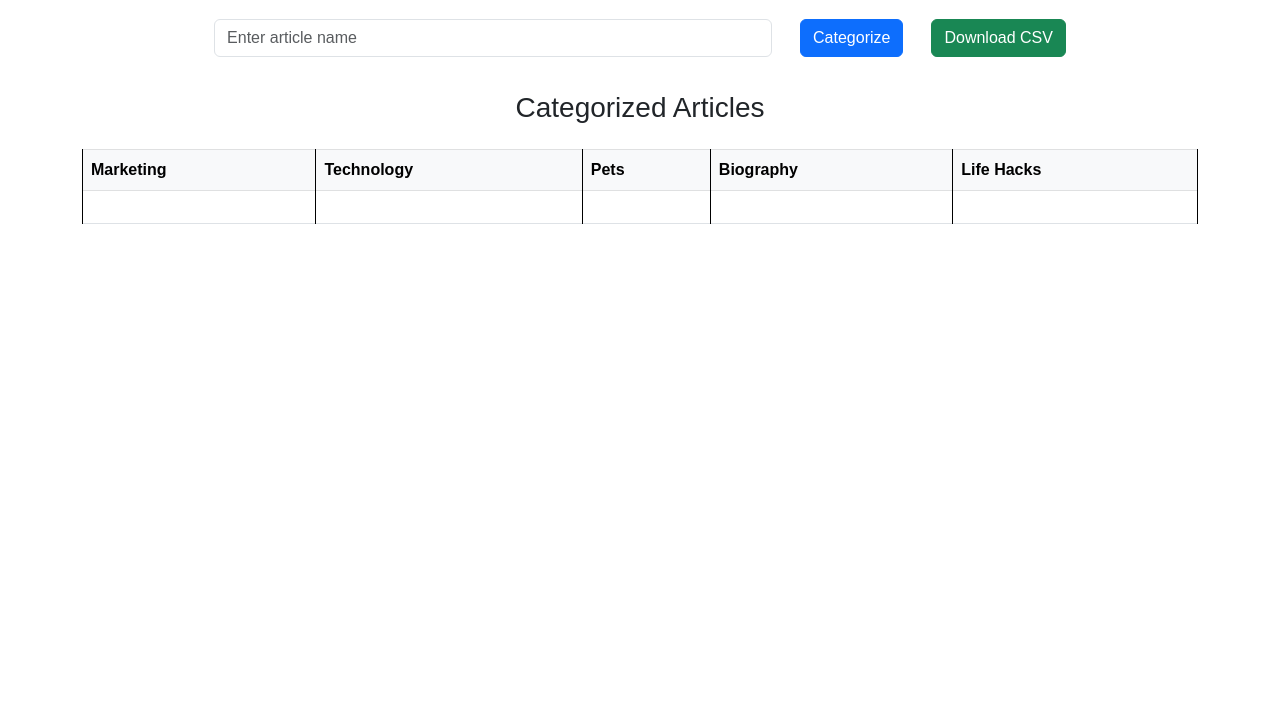
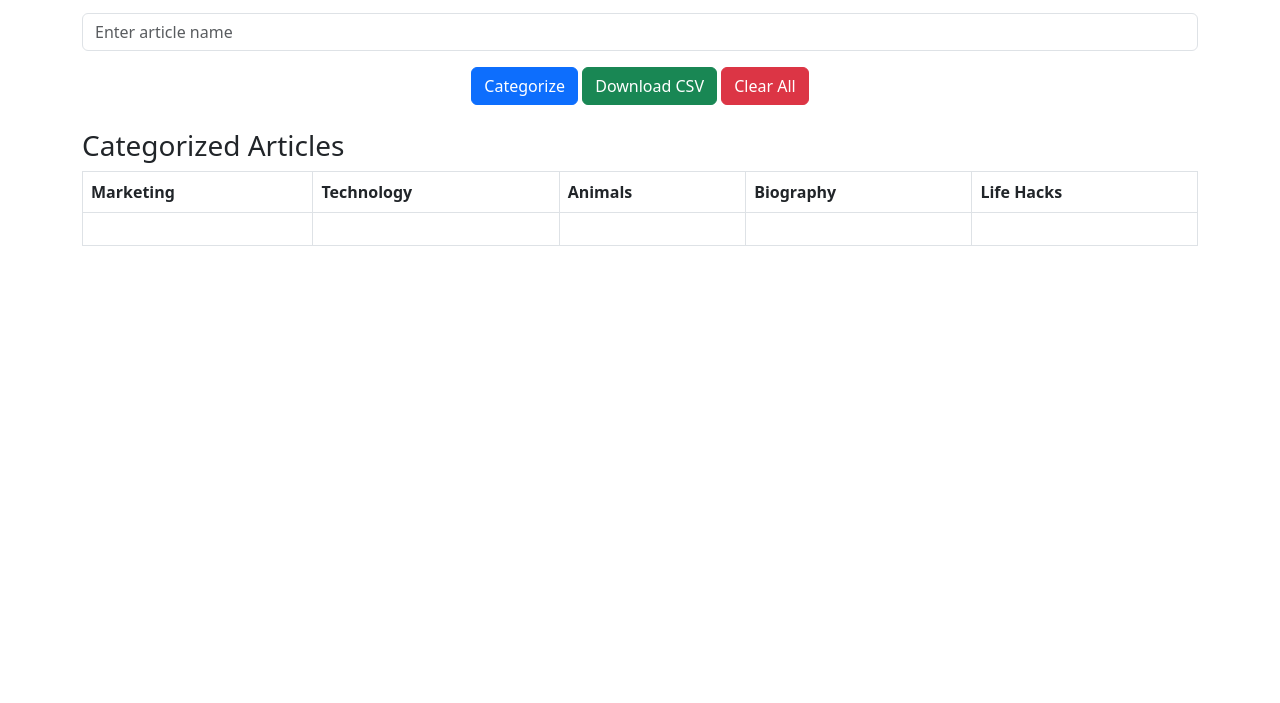
Before and after one commit to Tanu-N-Prabhu/ArticleSort, a plain HTML site: page index.html in a window 1280 px wide. Shown: the part 97-800 px from the top of the page. Drawn offline with nearby package versions, Linux system fonts and the light colour scheme.

Commit message:
Added a new feature "Loading Screen"

```diff
--- a/index.html
+++ b/index.html
@@ -4,48 +4,49 @@
     <meta charset="UTF-8">
     <meta name="viewport" content="width=device-width, initial-scale=1.0">
     <title>ArticleSort</title>
+    <link rel="stylesheet" href="styles.css">
+    <link rel="stylesheet" href="https://cdn.jsdelivr.net/npm/bootstrap@5.3.0/dist/css/bootstrap.min.css">
+</head>
+<body>
 
-    <!-- Bootstrap CSS -->
-    <link href="https://cdn.jsdelivr.net/npm/bootstrap@5.3.0/dist/css/bootstrap.min.css" rel="stylesheet">
-    <link rel="stylesheet" href="styles.css">  <!-- External CSS file -->
-</head>
-<body class="container py-4">
-
-    <h2 class="text-center mb-4">ArticleSort</h2>
-
-    <div class="mb-3 d-flex flex-column flex-md-row gap-2 justify-content-center">
-        <input type="text" id="articleInput" class="form-control w-50" placeholder="Enter article name">
-        <button class="btn btn-primary" onclick="categorizeArticle()">Categorize</button>
-        <button class="btn btn-success" onclick="downloadCSV()">Download CSV</button>
+    <div class="container mt-4 text-center">
+        <h2>Articles Sort</h2>
+        <h5>Designed by Tanu Nanda Prabhu</h5>
+        <input type="text" id="articleInput" class="form-control mt-3" placeholder="Enter article name">
+        <button id="categorizeBtn" class="btn btn-primary mt-3" onclick="categorizeArticle()">Categorize</button>
+        <button id="downloadBtn" class="btn btn-success mt-3" onclick="downloadCSV()">Download CSV</button>
+        <button id="clearBtn" class="btn btn-danger mt-3" onclick="clearAllArticles()">Clear All</button>
     </div>
 
-    <h3 class="text-center mt-4">Categorized Articles</h3>
+    <div id="loading" class="loading-overlay">
+        <div class="spinner"></div>
+        <p>Processing...</p>
+    </div>
 
-    <div class="table-responsive">
-        <table class="table table-bordered text-center mt-3">
-            <thead class="table-light">
+    <div class="container mt-4">
+        <h3>Categorized Articles</h3>
+        <table class="table table-bordered">
+            <thead>
                 <tr>
                     <th>Marketing</th>
                     <th>Technology</th>
-                    <th>Pets</th>
+                    <th>Animals</th>
                     <th>Biography</th>
                     <th>Life Hacks</th>
                 </tr>
             </thead>
             <tbody>
                 <tr>
-                    <td><ol id="Marketing" class="list-unstyled"></ol></td>
-                    <td><ol id="Technology" class="list-unstyled"></ol></td>
-                    <td><ol id="Pets" class="list-unstyled"></ol></td>
-                    <td><ol id="Biography" class="list-unstyled"></ol></td>
-                    <td><ol id="Life Hacks" class="list-unstyled"></ol></td>
+                    <td><ol id="Marketing"></ol></td>
+                    <td><ol id="Technology"></ol></td>
+                    <td><ol id="Pets"></ol></td>
+                    <td><ol id="Biography"></ol></td>
+                    <td><ol id="Life Hacks"></ol></td>
                 </tr>
             </tbody>
         </table>
     </div>
 
-    <!-- Bootstrap JS -->
-    <script src="https://cdn.jsdelivr.net/npm/bootstrap@5.3.0/dist/js/bootstrap.bundle.min.js"></script>
     <script src="script.js"></script>
 </body>
 </html>
--- a/script.js
+++ b/script.js
@@ -1,4 +1,3 @@
-// Define keyword-based categories for classification
 const categories = {
     "Marketing": ["business", "advertising", "sales", "brand", "customer", "strategy"],
     "Technology": ["tech", "AI", "machine learning", "software", "coding", "programming"],
@@ -7,19 +6,28 @@ const categories = {
     "Life Hacks": ["hack", "tips", "productivity", "life", "efficiency"]
 };
 
-// Function to categorize an article
+function showLoading() {
+    document.getElementById("loading").style.display = "flex";
+}
+
+function hideLoading() {
+    setTimeout(() => {
+        document.getElementById("loading").style.display = "none";
+    }, 1000);
+}
+
 function categorizeArticle() {
+    showLoading();
+
+    setTimeout(() => {
         const articleInput = document.getElementById("articleInput").value.trim();
-
-    // Ensure input is not empty
         if (!articleInput) {
             alert("Please enter an article name.");
+            hideLoading();
             return;
         }
 
         let categoryFound = false;
-
-    // Check if article name contains any keyword from the categories
         for (const [category, keywords] of Object.entries(categories)) {
             if (keywords.some(keyword => articleInput.toLowerCase().includes(keyword))) {
                 let storedArticles = JSON.parse(localStorage.getItem(category)) || [];
@@ -32,34 +40,28 @@ function categorizeArticle() {
             }
         }
 
-    // If no category matches, alert the user
         if (!categoryFound) {
             alert("Could not categorize the article.");
         }
 
-    // Clear input field
         document.getElementById("articleInput").value = "";
+        hideLoading();
+    }, 1000);
 }
 
-// Function to update article lists in the UI
 function updateArticleList(category) {
     let storedArticles = JSON.parse(localStorage.getItem(category)) || [];
     let list = document.getElementById(category);
-    list.innerHTML = ""; // Clear existing list
+    list.innerHTML = "";
 
-    // Add stored articles as list items
     storedArticles.forEach((article, index) => {
         let listItem = document.createElement("li");
         listItem.textContent = article;
-
-        // Add click event for editing articles
         listItem.addEventListener("click", () => editArticle(category, index, listItem));
-
         list.appendChild(listItem);
     });
 }
 
-// Function to edit an article in the list
 function editArticle(category, index, listItem) {
     let input = document.createElement("input");
     input.type = "text";
@@ -68,7 +70,6 @@ function editArticle(category, index, listItem) {
     listItem.appendChild(input);
     input.focus();
 
-    // Save edited article when "Enter" key is pressed
     input.addEventListener("keypress", function (event) {
         if (event.key === "Enter") {
             let updatedText = input.value.trim();
@@ -83,18 +84,17 @@ function editArticle(category, index, listItem) {
     });
 }
 
-// Function to load stored articles on page load
 function loadStoredArticles() {
     for (const category of Object.keys(categories)) {
         updateArticleList(category);
     }
 }
 
-// Function to download categorized articles as a CSV file
 function downloadCSV() {
+    showLoading();
+
+    setTimeout(() => {
         let csvContent = "Marketing,Technology,Pets,Biography,Life Hacks\n";
-
-    // Find the maximum number of articles in any category
         let maxRows = Math.max(
             JSON.parse(localStorage.getItem("Marketing") || "[]").length,
             JSON.parse(localStorage.getItem("Technology") || "[]").length,
@@ -103,7 +103,6 @@ function downloadCSV() {
             JSON.parse(localStorage.getItem("Life Hacks") || "[]").length
         );
 
-    // Generate CSV content row-wise
         for (let i = 0; i < maxRows; i++) {
             let row = [
                 (JSON.parse(localStorage.getItem("Marketing") || "[]")[i] || ""),
@@ -115,13 +114,29 @@ function downloadCSV() {
             csvContent += row + "\n";
         }
 
-    // Create a downloadable CSV file
         let blob = new Blob([csvContent], { type: "text/csv" });
         let link = document.createElement("a");
         link.href = URL.createObjectURL(blob);
         link.download = "articles.csv";
         link.click();
+
+        hideLoading();
+    }, 1000);
 }
 
-// Load articles from localStorage when the page is opened
+function clearAllArticles() {
+    if (confirm("Are you sure you want to clear all articles?")) {
+        showLoading();
+
+        setTimeout(() => {
+            for (const category of Object.keys(categories)) {
+                localStorage.removeItem(category);
+                updateArticleList(category);
+            }
+            alert("All articles have been cleared.");
+            hideLoading();
+        }, 1000);
+    }
+}
+
 window.onload = loadStoredArticles;
--- a/styles.css
+++ b/styles.css
@@ -1,46 +1,33 @@
-/* General page styling */
 body {
     font-family: Arial, sans-serif;
     text-align: center;
     margin: 20px;
 }
 
-/* Styling for input fields and buttons */
-input, button {
-    padding: 10px;
-    margin: 10px;
+.loading-overlay {
+    position: fixed;
+    top: 0;
+    left: 0;
+    width: 100%;
+    height: 100%;
+    background: rgba(0, 0, 0, 0.7);
+    display: none;
+    justify-content: center;
+    align-items: center;
+    flex-direction: column;
+    color: white;
 }
 
-/* Styling for the table */
-table {
-    width: 80%;
-    margin: auto;
-    border-collapse: collapse;
+.spinner {
+    width: 50px;
+    height: 50px;
+    border: 5px solid white;
+    border-top: 5px solid transparent;
+    border-radius: 50%;
+    animation: spin 1s linear infinite;
 }
 
-th, td {
-    border: 1px solid black;
-    padding: 10px;
-    text-align: left;
-    vertical-align: top;
+@keyframes spin {
+    from { transform: rotate(0deg); }
+    to { transform: rotate(360deg); }
 }
-
-/* Table header background */
-th {
-    background-color: #f4f4f4;
-}
-
-/* Ordered list padding */
-ol {
-    padding-left: 20px;
-}
-
-/* Clickable list items */
-li {
-    cursor: pointer;
-}
-
-/* Input field for editing articles */
-li input {
-    width: 80%;
-}
```
Lines whose indentation alone changed are shown as unchanged.
